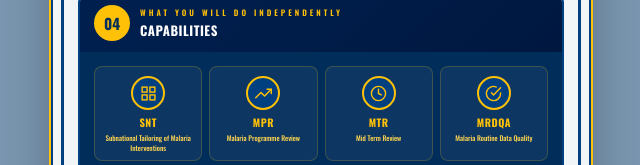
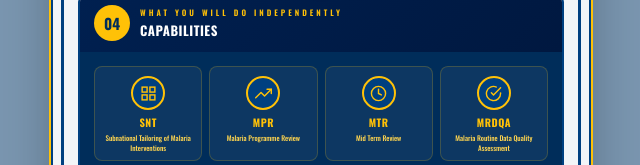
Before and after one commit to Informatics-Consultancy-Firm/D-MAT-Academy, a plain HTML site: page index.html in a window 1280 px wide. Shown: the part 1700-1865 px from the top of the page, 319-959 px from the left. Drawn offline with nearby package versions, Linux system fonts and the light colour scheme; a web font is replaced by a local one.

Commit message:
Update index.html

```diff
--- a/index.html
+++ b/index.html
@@ -555,7 +555,7 @@ body{
         <div class="cap-item">
           <div class="cap-icon-wrap"><svg width="17" height="17" viewBox="0 0 24 24" fill="none"><use href="#i-check" color="#ffc107"/></svg></div>
           <div class="cap-abbr">MRDQA</div>
-          <div class="cap-full">Malaria Routine Data Quality</div>
+          <div class="cap-full">Malaria Routine Data Quality Assessment</div>
         </div>
         <div class="cap-item">
           <div class="cap-icon-wrap"><svg width="17" height="17" viewBox="0 0 24 24" fill="none"><use href="#i-pulse" color="#ffc107"/></svg></div>
```
